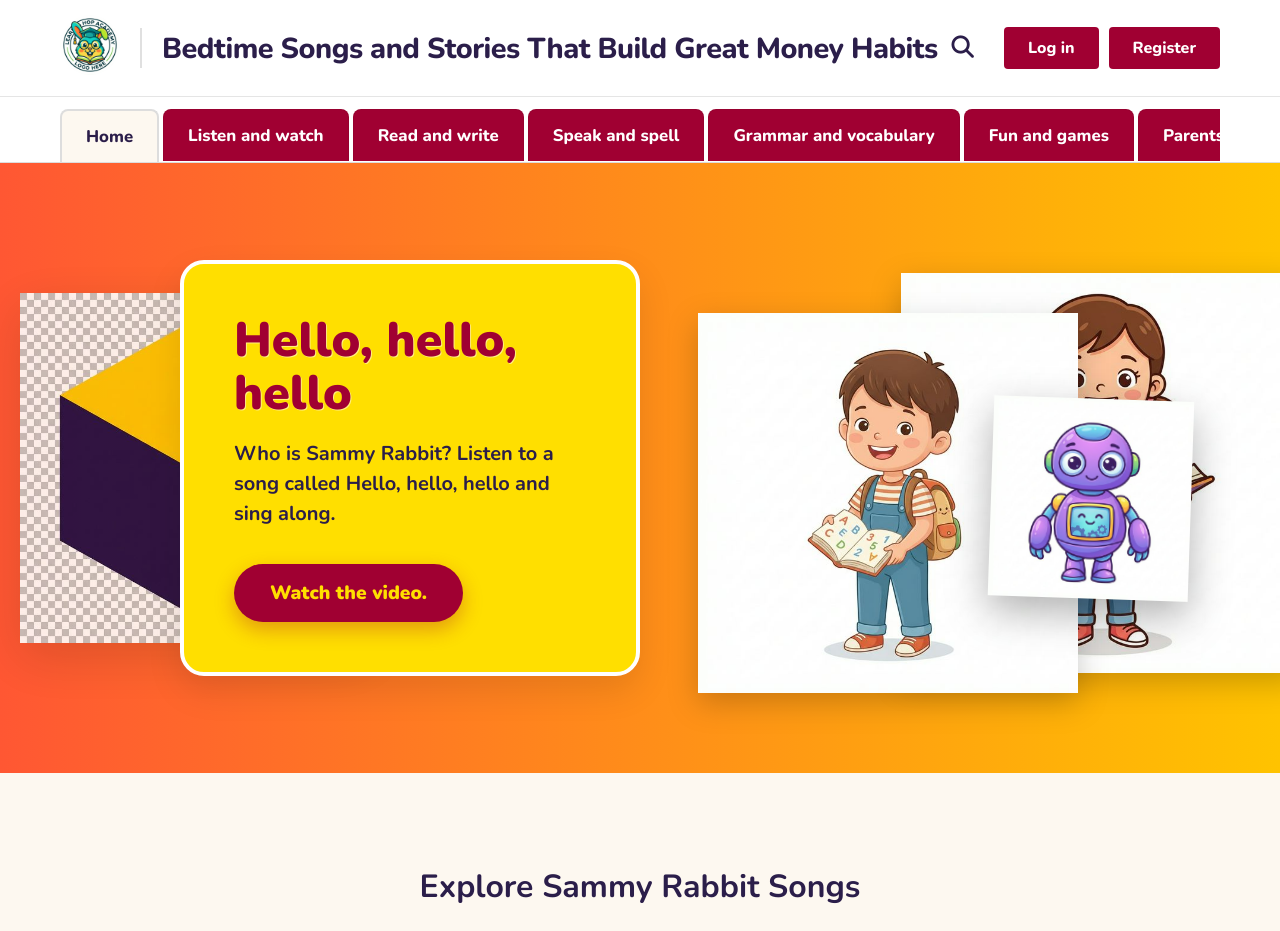
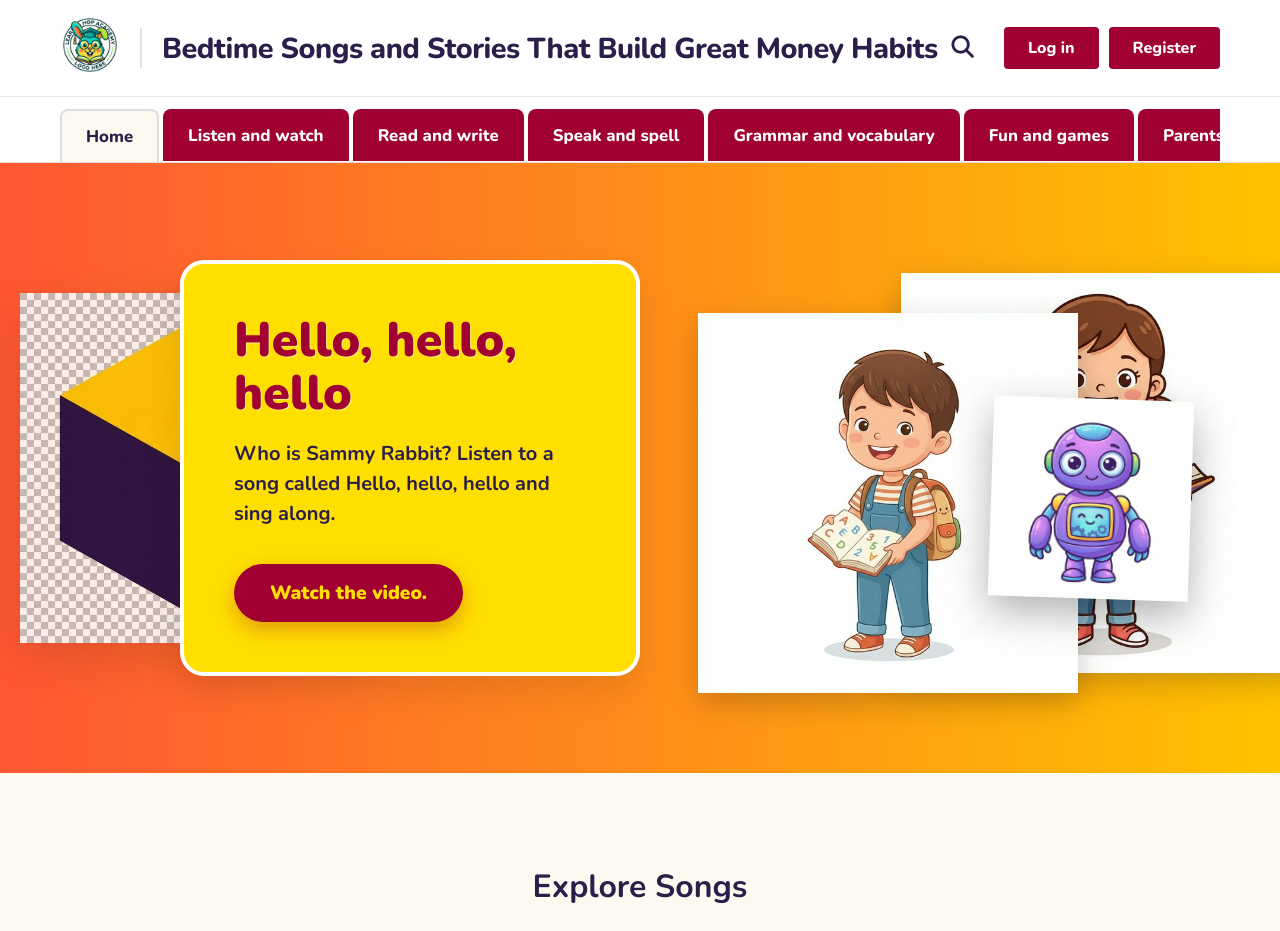
Before and after one commit to HMCJPG/SammySongsPrototype, a Next.js app: page / in a window 1280 px wide. Shown: the top 931 px of the page. Built offline with nearby package versions, Linux system fonts and the light colour scheme.

Commit message:
Minor Fix

```diff
--- a/app/page.jsx
+++ b/app/page.jsx
@@ -44,7 +44,7 @@
             <section className="body-content">
                 <div className="container" style={{ padding: '60px 20px', textAlign: 'center' }}>
                     <h3 style={{ color: 'var(--text-dark)', fontSize: '2rem', marginBottom: '20px' }}>
-                        Explore Sammy Rabbit Songs
+                        Explore Songs
                     </h3>
                     <p style={{ color: '#666', fontSize: '1.2rem' }}>
                         More educational content coming soon below the fold!
```
